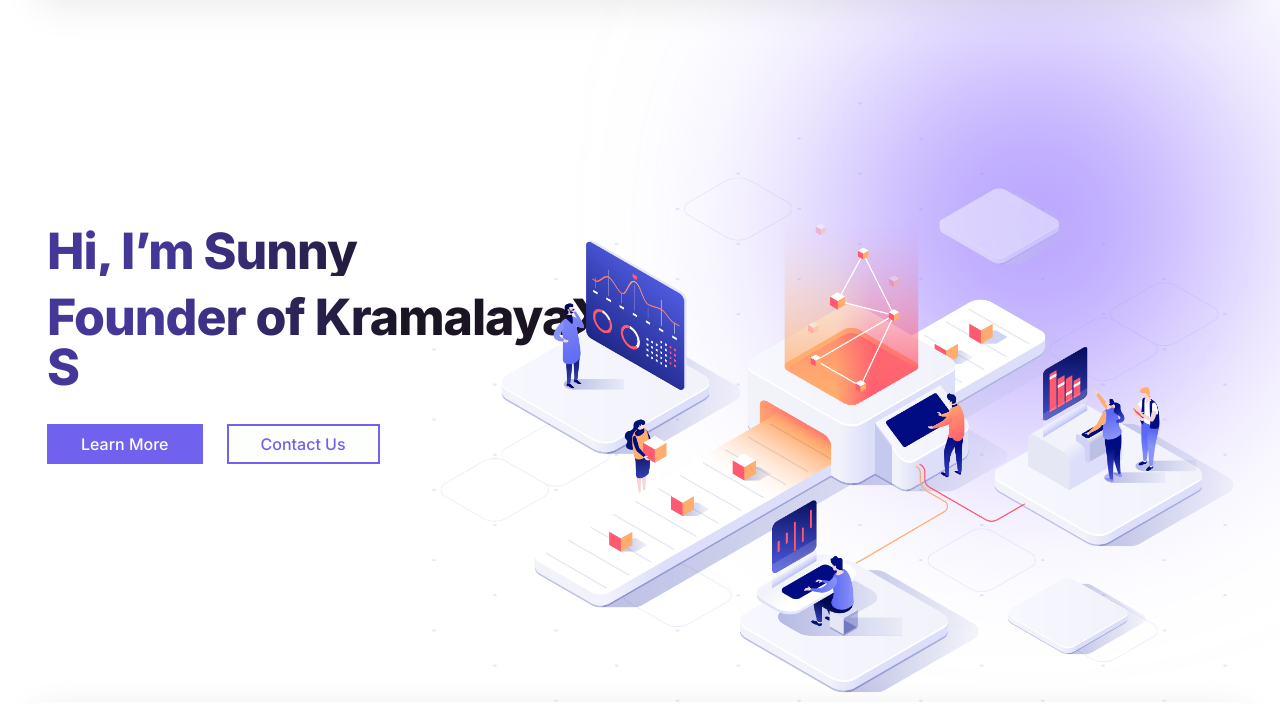
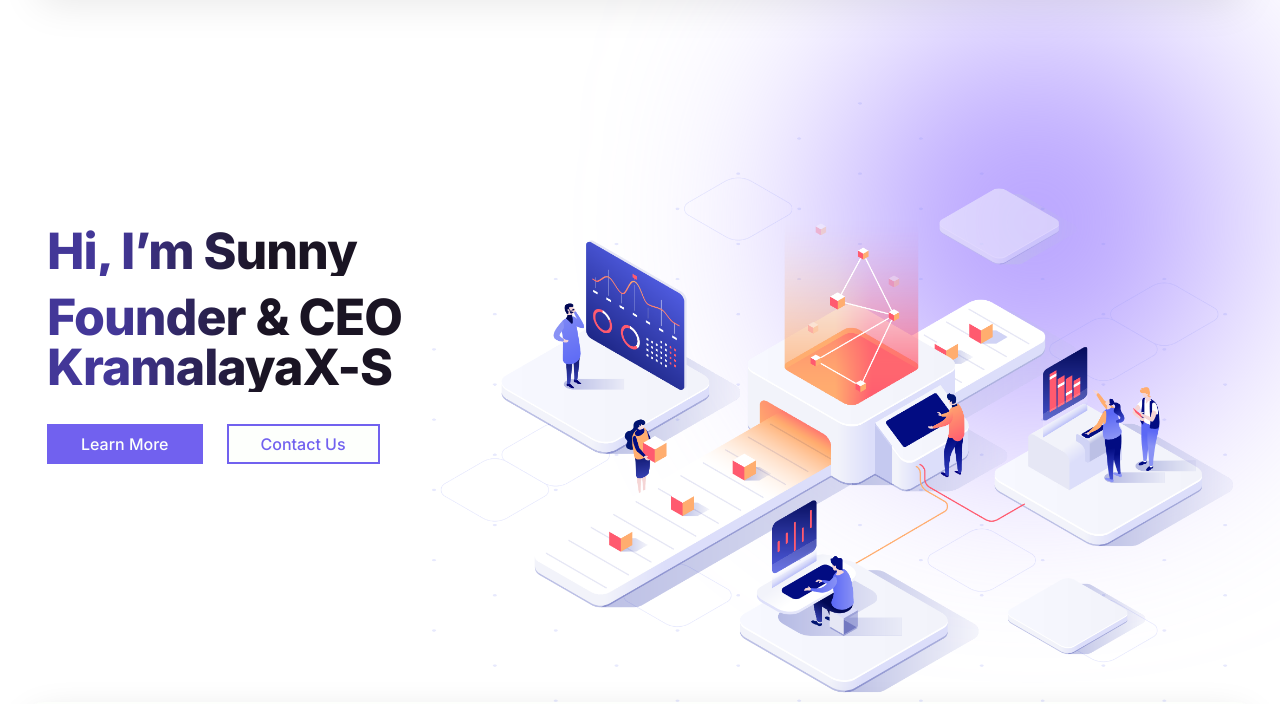
Before and after one commit to sunnykr9012/Portfolioo, a plain HTML site: page index.html in a window 1280 px wide. Shown: the part 98-802 px from the top of the page. Drawn offline with Linux system fonts and the light colour scheme.

Commit message:
Update index.html

```diff
--- a/index.html
+++ b/index.html
@@ -55,7 +55,7 @@
           <h1>Hi, I’m Sunny
             <br></h1>
           <p class="sub-heading">
-          <h1>Founder of KramalayaX-S
+          <h1>Founder & CEO <br>KramalayaX-S
           </p></h1>
 
           <div class="buttons">
```
